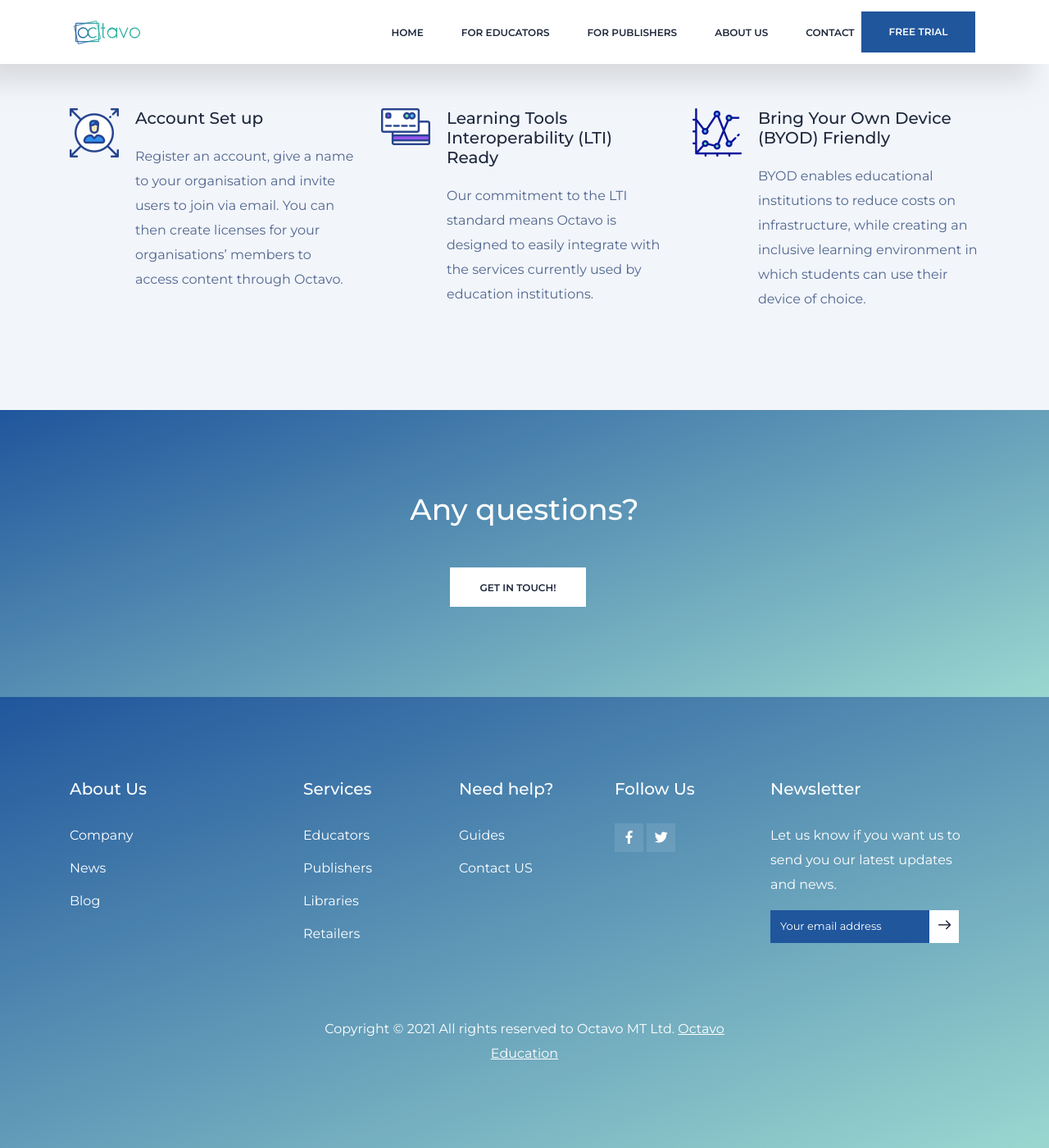
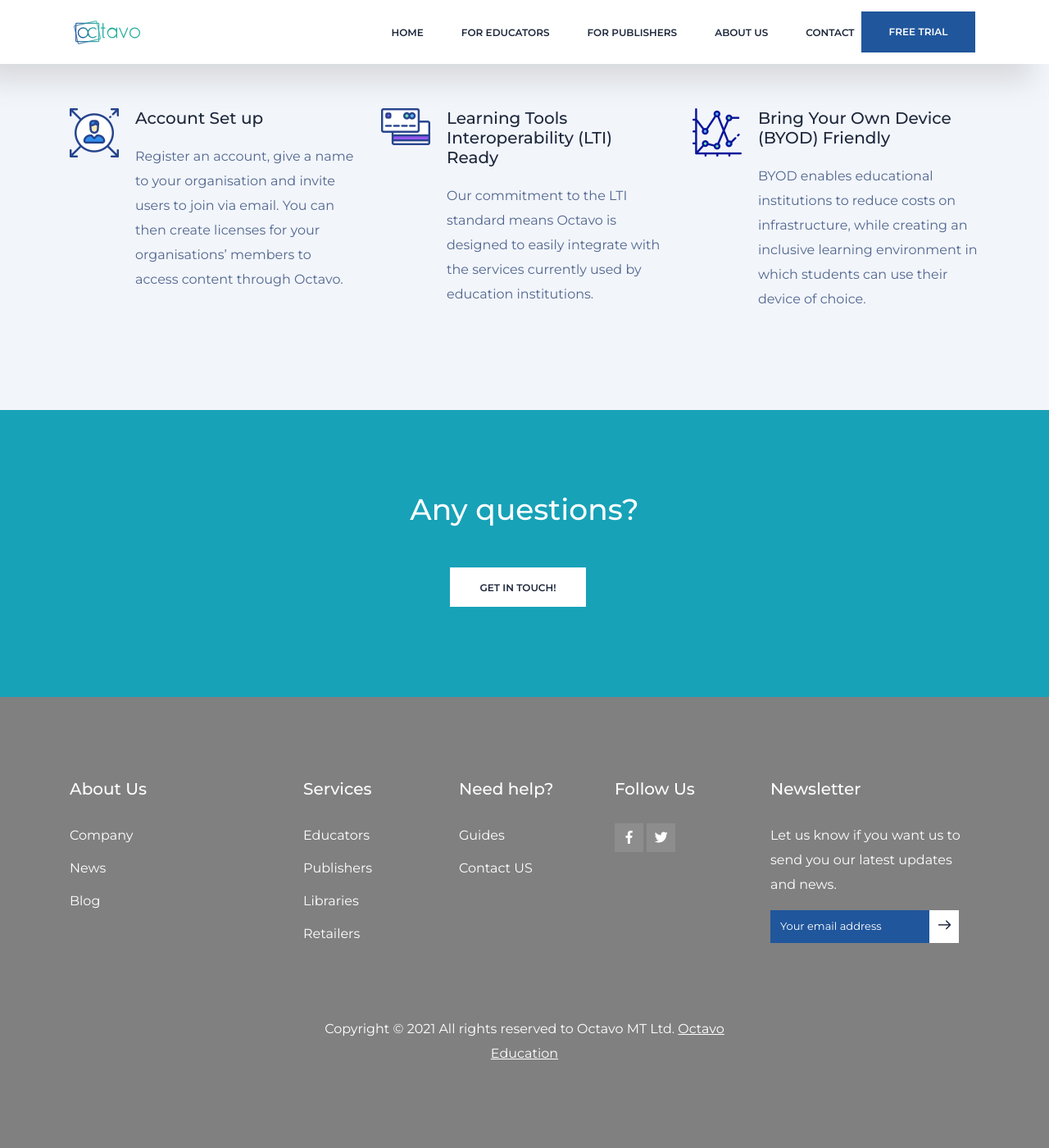
Before and after one commit to jurgencalleja/octavo.education, a Jekyll site: the page built from education.html, in a window 1280 px wide and 1400 px high, scrolled down 3035 px. Shown: the whole window at 82% size. Built offline with Jekyll 4.4.1, drawn with Linux system fonts in a browser that asks for light colours.

Commit message:
fix footer and cta2 bg

```diff
--- a/_includes/footer.html
+++ b/_includes/footer.html
@@ -1,6 +1,6 @@
 
     <!-- start footer Area -->
-    <footer class="footer-area aquablue-bg">
+    <footer class="footer-area">
         <div class="container">
             <div class="row">
                 <div class="col-lg-3 col-md-6">
--- a/_includes/section/cta2.html
+++ b/_includes/section/cta2.html
@@ -1,5 +1,5 @@
     <!-- Start cta-section -->
-    <section class="cta-section gradient-bg">
+    <section class="cta-section bg-info">
         <div class="container">
             <div class="row align-items-center justify-content-center text-center">
                 <div class="col-lg-8">
--- a/css/main.css
+++ b/css/main.css
@@ -3754,7 +3754,8 @@
 # Footer
 --------------------------------------------------------------*/
 .footer-area {
-  padding: 100px 0px; }
+  padding: 100px 0px;
+  background: gray; }
   .footer-area .social-icons a:hover {
     background: #fff !important;
     color: #20569c !important; }
--- a/scss/theme/_footer.scss
+++ b/scss/theme/_footer.scss
@@ -4,7 +4,6 @@
 
 .footer-area {
     padding: 100px 0px;
-    @extend .d1-gradient-bg;
     .social-icons {
         a {
             &:hover {
```
